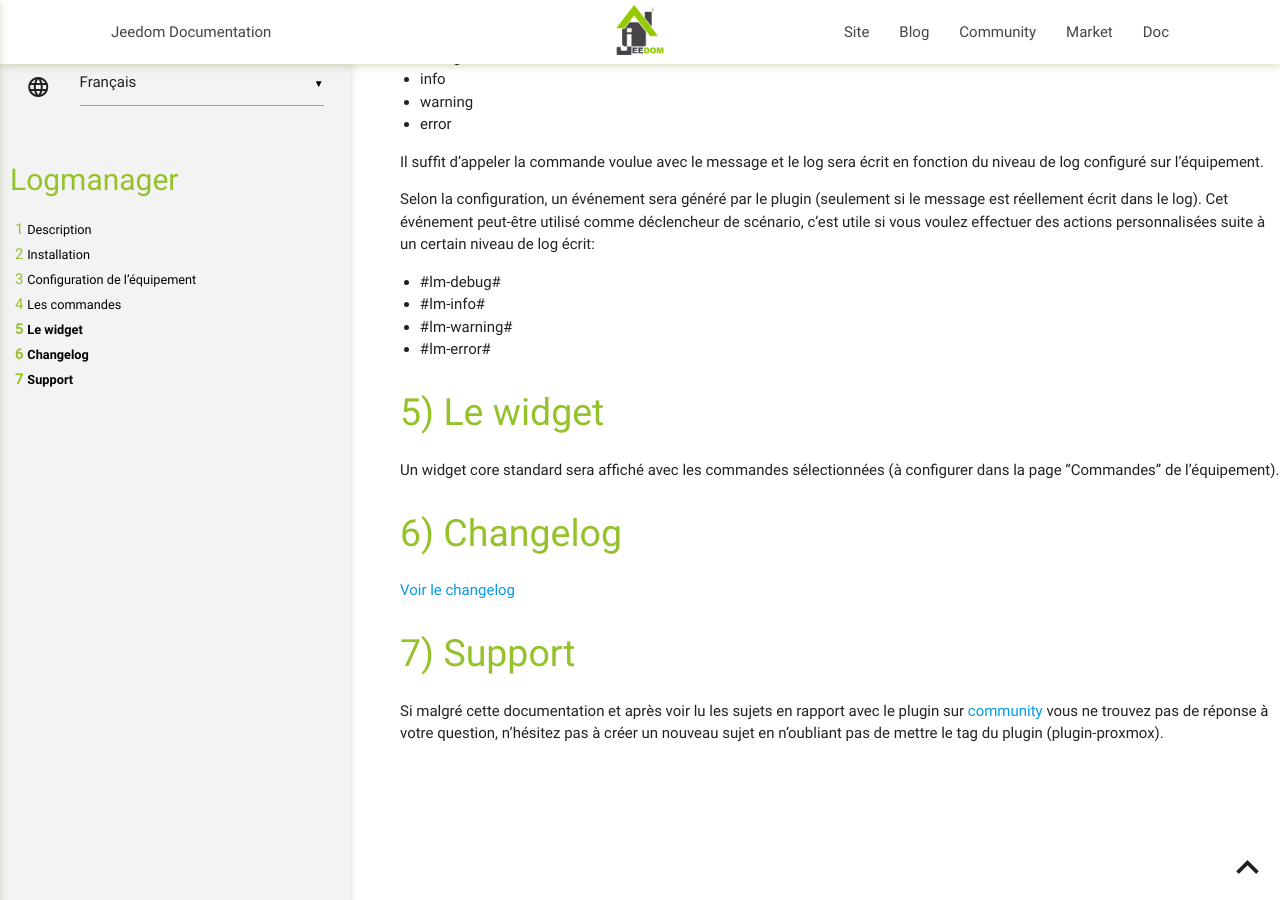
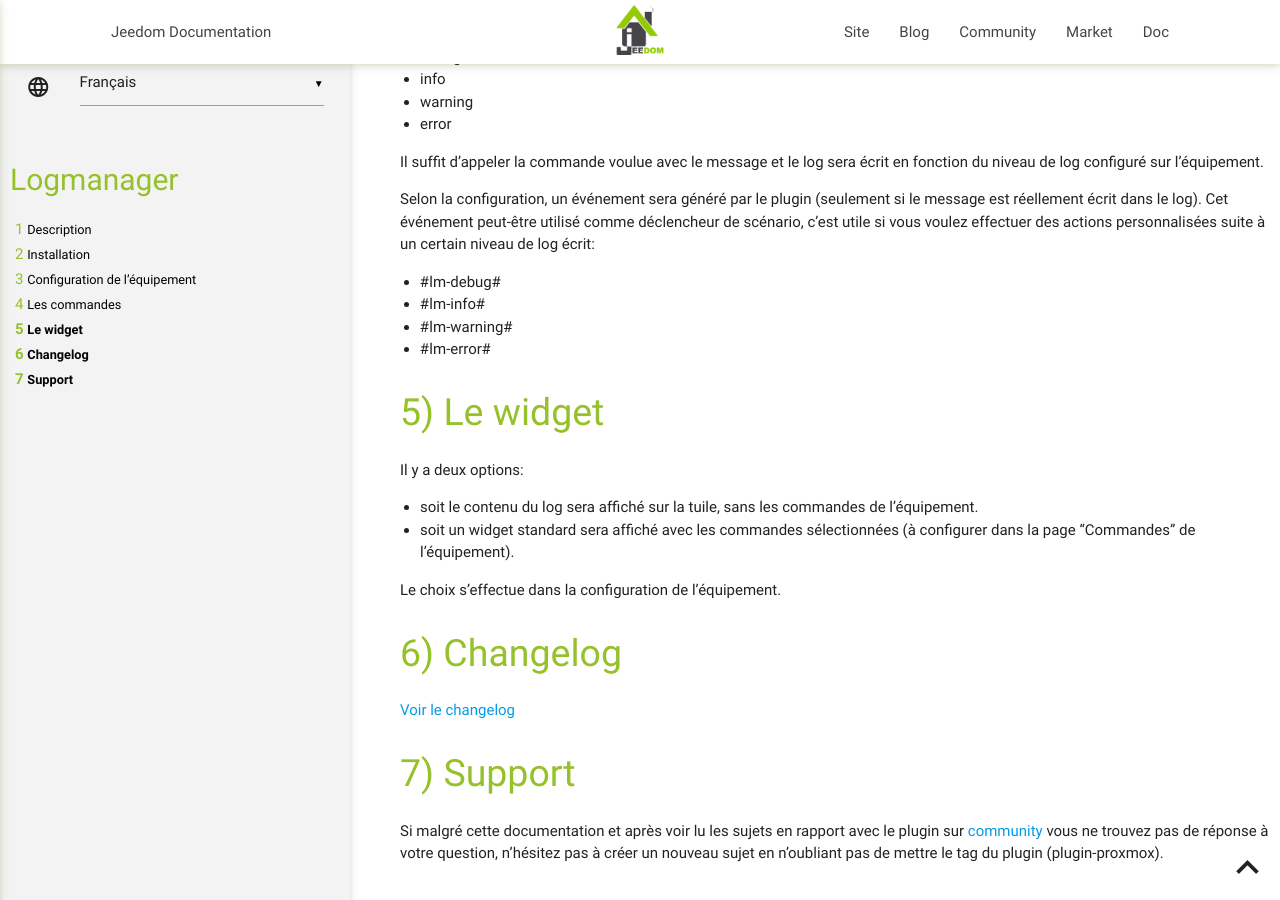
Before and after one commit to Spine34/jeedom-logmanager, a Jekyll site: the page built from docs/fr_FR/index.md, in a window 1280 px wide and 900 px high, scrolled down 825 px. Built offline with Jekyll 4.4.1, drawn with Linux system fonts in a browser that asks for light colours.

Commit message:
complete doc

```diff
--- a/docs/fr_FR/index.md
+++ b/docs/fr_FR/index.md
@@ -51,7 +51,12 @@ Cet événement peut-être utilisé comme déclencheur de scénario, c'est utile
 
 # Le widget
 
-Un widget core standard sera affiché avec les commandes sélectionnées (à configurer dans la page "Commandes" de l'équipement).
+Il y a deux options:
+
+- soit le contenu du log sera affiché sur la tuile, sans les commandes de l'équipement.
+- soit un widget standard sera affiché avec les commandes sélectionnées (à configurer dans la page "Commandes" de l'équipement).
+
+Le choix s'effectue dans la configuration de l'équipement.
 
 # Changelog
 
```
